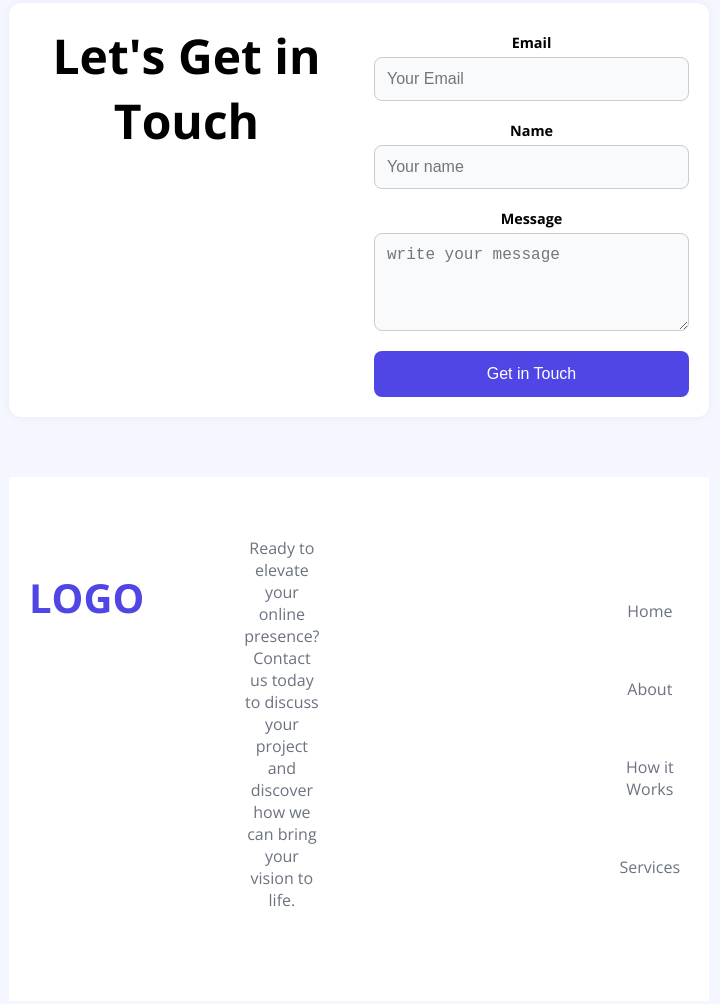
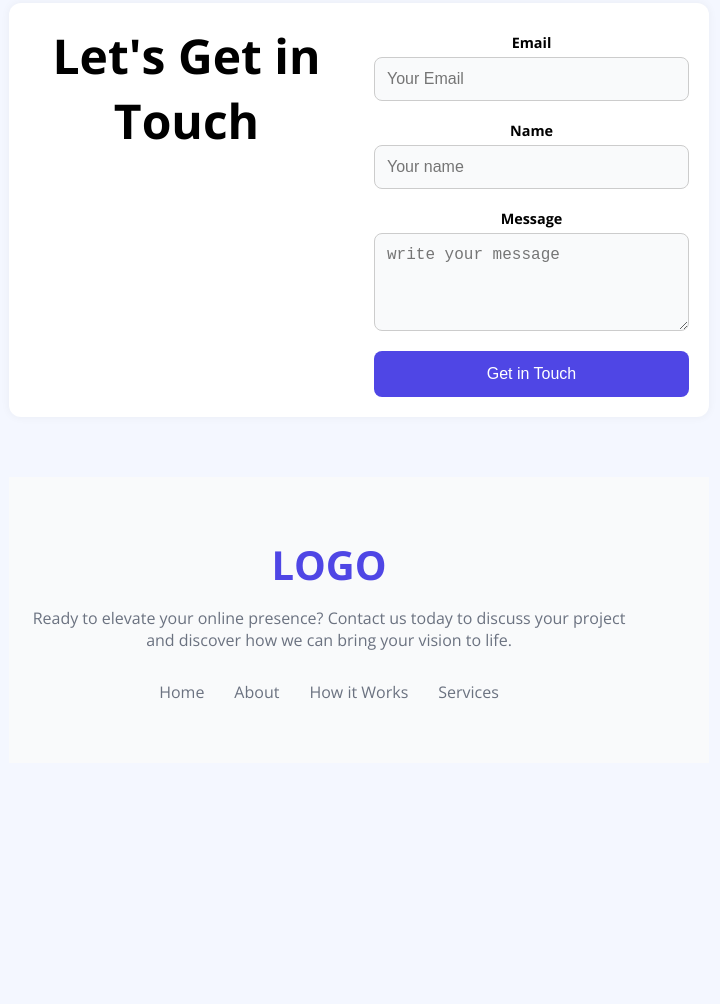
Before and after one commit to pioneers-tarek/my-first-github-repo, a plain HTML site: page index.html in a window 1280 px wide. Shown: the part 2673-3677 px from the top of the page, without its empty margins (281-1001 px from the left). After the commit the page ends 3486 px from the top, so only its background shows below. Drawn offline with nearby package versions, Linux system fonts and the light colour scheme.

Commit message:
added footer section

```diff
--- a/index.html
+++ b/index.html
@@ -144,7 +144,7 @@
   </div>
 
 
-   <footer class="footer">
+   <!-- <footer class="footer">
     <h2 class="logo">LOGO</h2>
     <p class="description">
       Ready to elevate your online presence? Contact us today to discuss your project and discover how we can bring your vision to life.
@@ -155,9 +155,22 @@
       <a href="howitworks.html">How it Works</a>
       <a href="services.html">Services</a>
     </nav>
+  </footer> -->
+
+ <footer class="footer">
+    <div class="footer-content">
+      <h1 class="logo">LOGO</h1>
+      <p class="subtitle">
+        Ready to elevate your online presence? Contact us today to discuss your project and discover how we can bring your vision to life.
+      </p>
+      <div class="footer-links">
+        <a href="#">Home</a>
+        <a href="#">About</a>
+        <a href="#">How it Works</a>
+        <a href="#">Services</a>
+      </div>
+    </div>
   </footer>
-
-
 
 
 
--- a/styles/style.css
+++ b/styles/style.css
@@ -249,10 +249,13 @@ button:hover {
 }
 
 /* Footer  */
-
+/*
 .footer {
   text-align: center;
-  padding: 60px 20px;
+  display: flex;
+  width: 100%;
+  flex-wrap: wrap;
+  height: 100%;
   background-color: #ffffff;
   color: #4b5563;
 }
@@ -260,6 +263,7 @@ button:hover {
 .footer .logo {
   color: #4f46e5;
   font-size: 2.5rem;
+  justify-content: center;
   font-weight: bold;
   margin-bottom: 20px;
 }
@@ -285,6 +289,43 @@ button:hover {
 }
 
 .footer-nav a:hover {
+  color: #4f46e5;
+} */
+
+.footer {
+  background-color: #f9fafb;
+  padding: 60px 20px;
+  text-align: center;
+}
+
+.footer .logo {
+  font-size: 2.5rem;
+  font-weight: bold;
+  color: #4f46e5;
+  margin: 0;
+}
+
+.footer .subtitle {
+  max-width: 600px;
+  margin: 15px auto 30px;
+  font-size: 1rem;
+  color: #6b7280;
+}
+
+.footer-links {
+  display: flex;
+  justify-content: center;
+  flex-wrap: wrap;
+  gap: 30px;
+}
+
+.footer-links a {
+  text-decoration: none;
+  color: #6b7280;
+  font-size: 1rem;
+}
+
+.footer-links a:hover {
   color: #4f46e5;
 }
 
```
